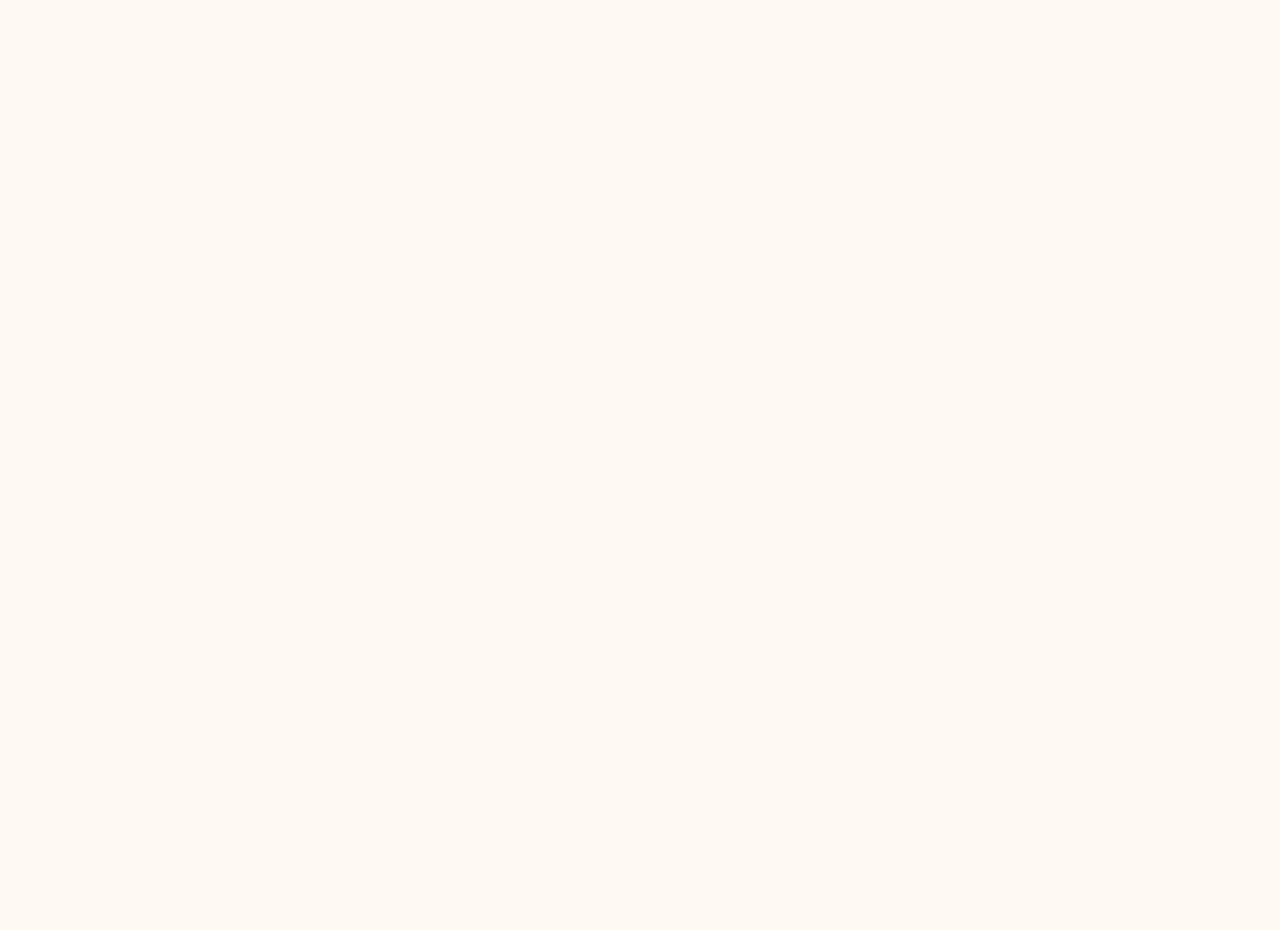
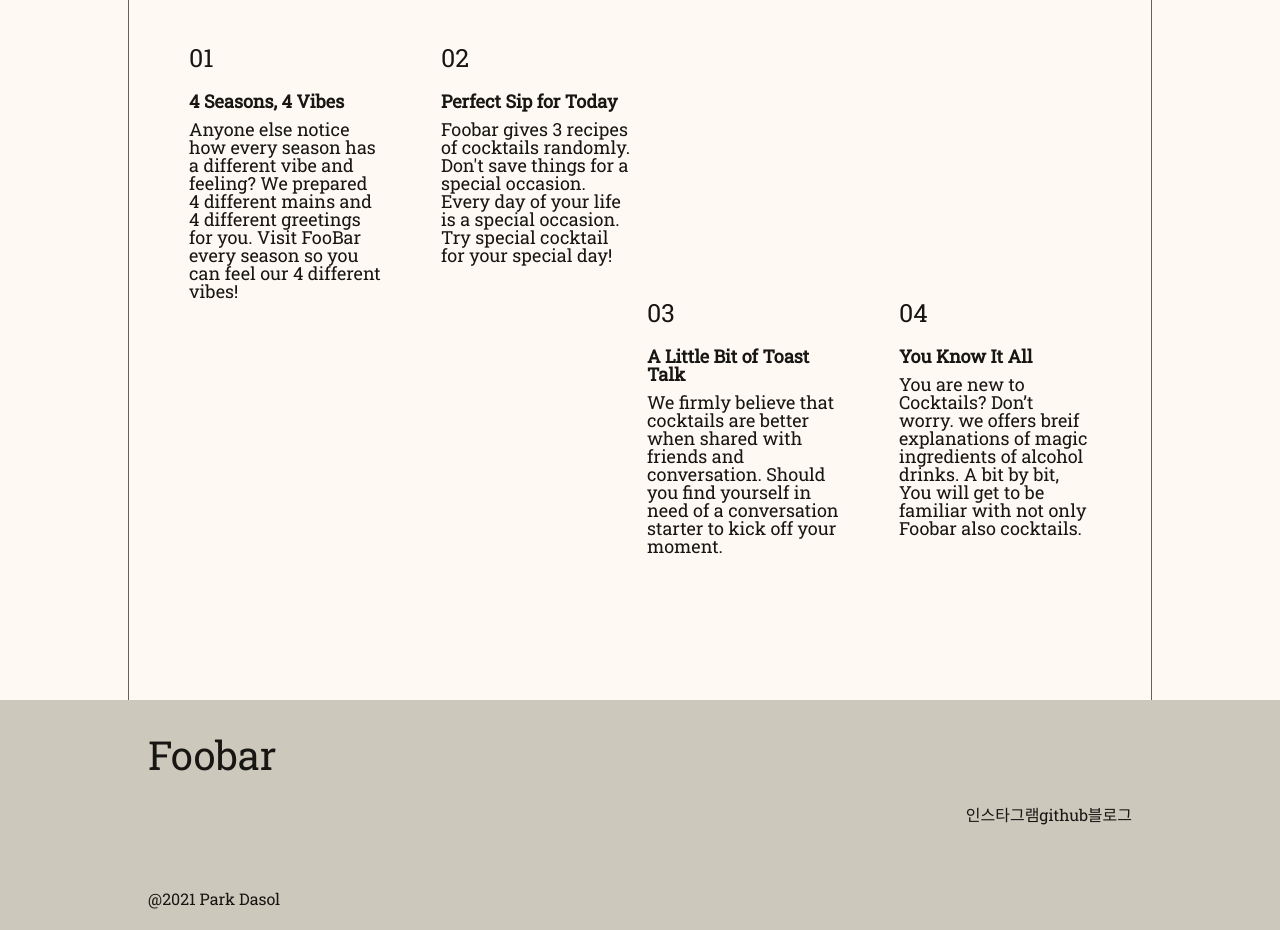
Before and after one commit to Park-Dasol/FooBar, a React (Create React App) app in the folder frontend/: page /About in a window 1280 px wide. Shown: the part 960-1890 px from the top of the page. Before the commit the page ends 800 px from the top, so only its background shows below. Built offline with nearby package versions, Linux system fonts and the light colour scheme.

Commit message:
feat : about page

```diff
--- /dev/null
+++ b/frontend/public/data/abouts.json
@@ -0,0 +1,24 @@
+{
+  "data" : [
+    {
+      "id": 1,
+      "title": "4 Seasons, 4 Vibes",
+      "description": "Anyone else notice how every season has a different vibe and feeling? We prepared 4 different mains and 4 different greetings for you. Visit FooBar every season so you can feel our 4 different vibes!"
+    },
+    {
+      "id": 2,
+      "title": "Perfect Sip for Today",
+      "description": "Foobar gives 3 recipes of cocktails randomly. Don't save things for a special occasion. Every day of your life is a special occasion. Try special cocktail for your special day!"
+    },
+    {
+      "id": 3,
+      "title": "A Little Bit of Toast Talk",
+      "description": "We firmly believe that cocktails are better when shared with friends and conversation. Should you find yourself in need of a conversation starter to kick off your moment."
+    },
+    {
+      "id": 4,
+      "title": "You Know It All",
+      "description": "You are new to Cocktails? Don’t worry. we offers breif explanations of magic ingredients of alcohol drinks. A bit by bit, You will get to be familiar with not only  Foobar  also cocktails."
+    }
+  ]
+}
--- a/frontend/src/App.tsx
+++ b/frontend/src/App.tsx
@@ -11,6 +11,7 @@ import { BrowserRouter, Route, Switch } from "react-router-dom";
 import {MyCocktailContext} from './utils/cocktailContext'
 import {ICocktail} from './utils/db'
 import { Footer } from './components/Footer/Footer';
+import {About} from './pages/About/About'
 
 function App() {
   const [cocktail, setCocktail] = useState<ICocktail>();
@@ -23,6 +24,7 @@ function App() {
             <Header />
             <Switch>
               <Route exact path="/" component={Home} />
+              <Route exact path="/About" component={About} />
               <Route exact path="/cocktail" component={Cocktail} />
             </Switch>
             <Footer/>
--- /dev/null
+++ b/frontend/src/components/AboutItem/index.tsx
@@ -0,0 +1,19 @@
+import React , {VFC} from "react";
+import {IAbout} from '../../utils/db'
+
+interface Props {
+  about : IAbout | undefined;
+}
+
+const AboutItem :VFC<Props>= ({about}) => {
+
+  return (
+    <div style={{display:"flex", flexDirection:"column", width: "15vw", marginLeft:"30px", marginRight:"30px"}}>
+      <div style={{fontSize : "25px", fontWeight:400}}>0{about?.id}</div>
+      <div style={{marginTop:"22px", marginBottom :"10px", fontSize : "18px", fontWeight:600}}>{about?.title}</div>
+      <div style={{fontSize:"18px"}}>{about?.description}</div>
+    </div>
+  )
+}
+
+export default AboutItem;
--- a/frontend/src/components/Header/Header.tsx
+++ b/frontend/src/components/Header/Header.tsx
@@ -9,7 +9,9 @@ export const Header = () => {
   <MyHeader>
     <Grid>
       <Item>
+        <Link to="/about">
         <MenuButton>ABOUT</MenuButton>
+        </Link>
         <Link to="/cocktail">
           <MenuButton>COCKTAIL</MenuButton>
         </Link>
--- /dev/null
+++ b/frontend/src/pages/About/About.tsx
@@ -0,0 +1,49 @@
+import React,{useCallback, useEffect, useState} from 'react';
+import { Section,MainContentLineWrapper,  MainWrapper } from '../../styles/home';
+import AboutItem from '../../components/AboutItem';
+import {BASE_URL, IAbout} from '../../utils/db';
+
+
+export const About = () => {
+  const [abouts, setAbouts] = useState<IAbout[] | []>([])
+
+  useEffect(()=> {
+    async function fetchAboutItems() {
+      await fetch(`${BASE_URL}/data/abouts.json`)
+      .then((response) => response.json())
+      .then((response) => {
+        setAbouts(response.data)
+      })
+    }
+    fetchAboutItems()
+  }, [])
+
+  return (
+      <MainWrapper>
+         <Section>
+         <MainContentLineWrapper style={{display:'flex'}}>
+            <img src={`${process.env.PUBLIC_URL}/images/daco.png`} alt="about" style={{width:"60%", objectFit:'contain', bottom: 0, position: 'relative'}}/>
+            <div style={{fontSize:"70px", margin:"auto"}}>FooBar offers<br/> fun ways of<br/> enjoing<br/> cocktails.</div>
+          </MainContentLineWrapper>
+        </Section>
+        <Section>
+          <MainContentLineWrapper style={{display:"flex", flexDirection:"column", justifyContent:"center", paddingLeft:"30px", paddingRight:"30px"}}>
+
+            <div style={{display:"flex", alignSelf:"flex-start"}}>
+              <AboutItem about={abouts? abouts[0]: undefined} ></AboutItem>
+              <AboutItem about={abouts? abouts[1]: undefined} ></AboutItem>
+
+            </div>
+            <div style={{display:"flex", alignSelf:"flex-end"}}>
+              <AboutItem about={abouts? abouts[2]: undefined} ></AboutItem>
+              <AboutItem about={abouts? abouts[3]: undefined} ></AboutItem>
+
+
+            </div>
+
+
+          </MainContentLineWrapper>
+        </Section>
+      </MainWrapper>
+  )
+}
--- a/frontend/src/pages/Cocktail/Cocktail.tsx
+++ b/frontend/src/pages/Cocktail/Cocktail.tsx
@@ -88,7 +88,7 @@ export const Cocktail = () => {
       <MainWrapper>
          <Section id={'section1'}>
           <MainContentLineWrapper style={{display:'flex', flexDirection:"row"}}>
-            <img src={`${process.env.PUBLIC_URL}/images/searchCut.png`} alt="search" style={{height:'100%', objectFit:'contain', bottom: 0, position: 'relative'}}/>
+            <img src={`${process.env.PUBLIC_URL}/images/about.png`} alt="search" style={{height:'100%', objectFit:'contain', bottom: 0, position: 'relative'}}/>
             <div style={{width: '60%', height:"100%", display:'flex', justifyContent:"center", alignItems:"center", flexDirection:"column"}}>
               <SearchBox onChangeSearch={onChangeSearch} onSubmitForm={onSubmitForm} inputValue={inputValue} onFocus={onFocus}/>
               <div style={{display: autoComplete? 'static' : 'none', width: '100%', maxHeight:'30%', overflowY:'scroll'}}>
--- a/frontend/src/pages/Home/Random.tsx
+++ b/frontend/src/pages/Home/Random.tsx
@@ -24,8 +24,7 @@ export const Random = () => {
     }
   }, [randomRecipe])
 
-  const onMoveRecipe = useCallback((e, r) => {
-    // e.preventDefault()
+  const onMoveRecipe = useCallback((r) => {
     setCocktail({id : r.idDrink, name : r.strDrink})
   }, [])
 
@@ -40,9 +39,8 @@ export const Random = () => {
               <div style={{fontSize: '25px', marginTop:'20px'}}>This is our recommendations for you</div>
             </div>
             <div style={{display:'flex', flexDirection:'row'}}>
-                {randomRecipe?.map((r)=> <RandomRecipe onMoveRecipe={(e)=> onMoveRecipe(e, r)} randomRecipe={r}/>)}
+                {randomRecipe?.map((r)=> <RandomRecipe onMoveRecipe={()=> onMoveRecipe(r)} randomRecipe={r} key={r.idDrink}/>)}
             </div>
-
            </MainContent>
           </MainContentWrapper>
         </Section>
--- a/frontend/src/styles/home.ts
+++ b/frontend/src/styles/home.ts
@@ -17,7 +17,7 @@ export const Section = styled.section`
   color: ${({theme} : {theme: any}) => theme.textColor};
   width: 100%;
   // height: calc(100vh - 60px);
-  height: 110vh;
+  height: 100vh;
   display: flex;
   justify-content: center;
   padding: 0;
--- a/frontend/src/utils/db.ts
+++ b/frontend/src/utils/db.ts
@@ -74,3 +74,9 @@ export interface ICocktail {
   id : number;
   name: string;
 }
+
+export interface IAbout {
+  id : number;
+  title: string;
+  description : string;
+}
```
Also changed, not shown: frontend/src/pages/Cocktail/CocktailDetail.tsx (deleted, +0 -21 lines), frontend/public/images/daco.png (added).
